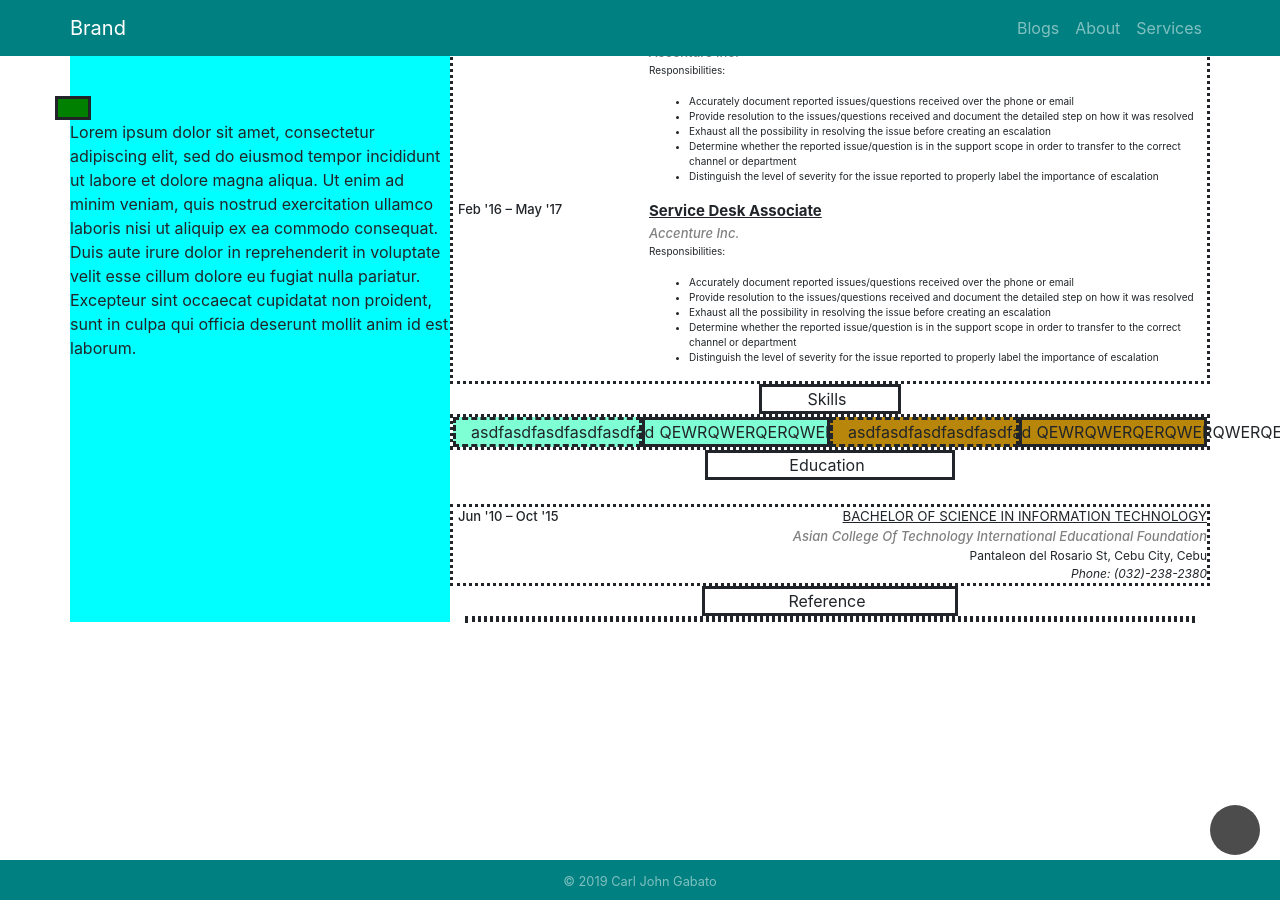
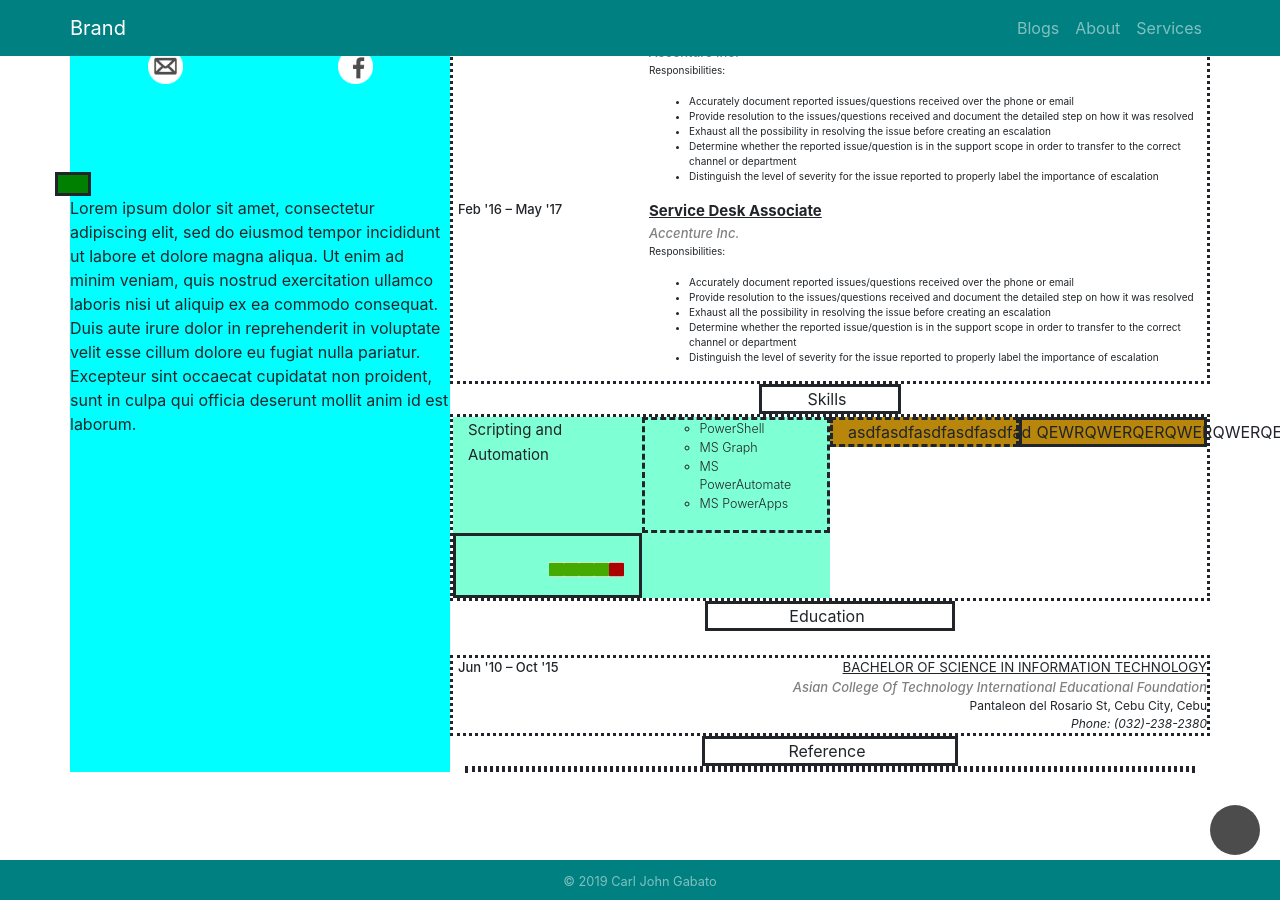
Before and after one commit to carljohngabato/aboutme, a Jekyll site: the page built from blogs.html, in a window 1280 px wide and 900 px high, scrolled down 1375 px. Built offline with Jekyll 4.4.1, drawn with Linux system fonts in a browser that asks for light colours; nearby versions of some CDN libraries.

Commit message:
Curing cancer with every commit

```diff
--- a/blogs.html
+++ b/blogs.html
@@ -187,8 +187,32 @@ title: Blogs
                     <!-- #region AllSkill -->
                     <div class="col-lg-6 col-md-6 col-sm-6" style="background-color: aquamarine; height: inherit; width: -webfit-fill-available;">
                         <div class="row">
-                            <div class="col-lg-6 col-md-6 col-sm-6" style="width: 50%; border-style: dashed; height: auto;">asdfasdfasdfasdfasdfad</div>
-                            <div class="col-lg-6 col-md-6 col-sm-6" style="width: 50%; border-style: solid; height: auto;">QEWRQWERQERQWERQWERQER</div>
+                            <div class="col-lg-6 col-md-6 col-sm-6">
+                                <h8 class="skill-title">Scripting and Automation</h8>
+                            </div>
+                            <div class="col-lg-6 col-md-6 col-sm-6" style="width: 50%; border-style: dashed; height: auto;">
+                                <ul class="skills-list">
+                                    <li class="skill-svc">PowerShell</li>
+                                    <li class="skill-svc">MS Graph</li>
+                                    <li class="skill-svc">MS PowerAutomate</li>
+                                    <li class="skill-svc">MS PowerApps</li>
+                                </ul>
+                            </div>
+                            <div class="col-lg-6 col-md-6 col-sm-6" style="width: 50%; border-style: solid; height: auto;">
+                                <br>
+                                <!--Scriting and automation-->
+                                <ul class="expertise">
+                                    <li class="skill-svc">
+                                        <div class="d-flex flex-row-reverse">
+                                        <div class="p2"><img class="red-bar" src="{{'/assets/images/red.png'}}" /></div>
+                                        <div class="p2"><img class="green-bar" src="{{'/assets/images/green.png'}}" /></div>
+                                        <div class="p2"><img class="green-bar" src="{{'/assets/images/green.png'}}" /></div>
+                                        <div class="p2"><img class="green-bar" src="{{'/assets/images/green.png'}}" /></div>
+                                        <div class="p2"><img class="green-bar" src="{{'/assets/images/green.png'}}" /></div>
+                                        </div>
+                                    </li>
+                                </ul>
+                            </div>
                         </div>
                     </div>
 
```
